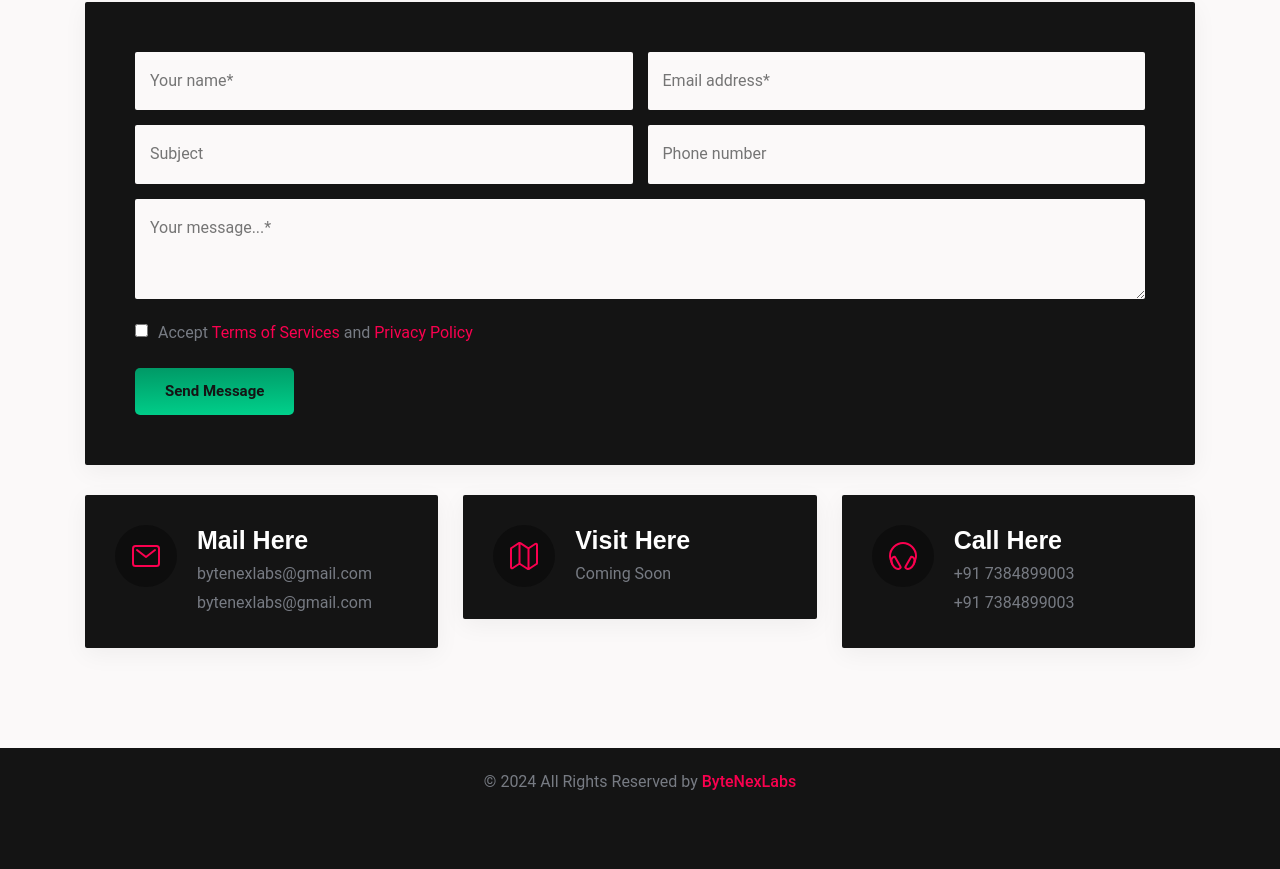
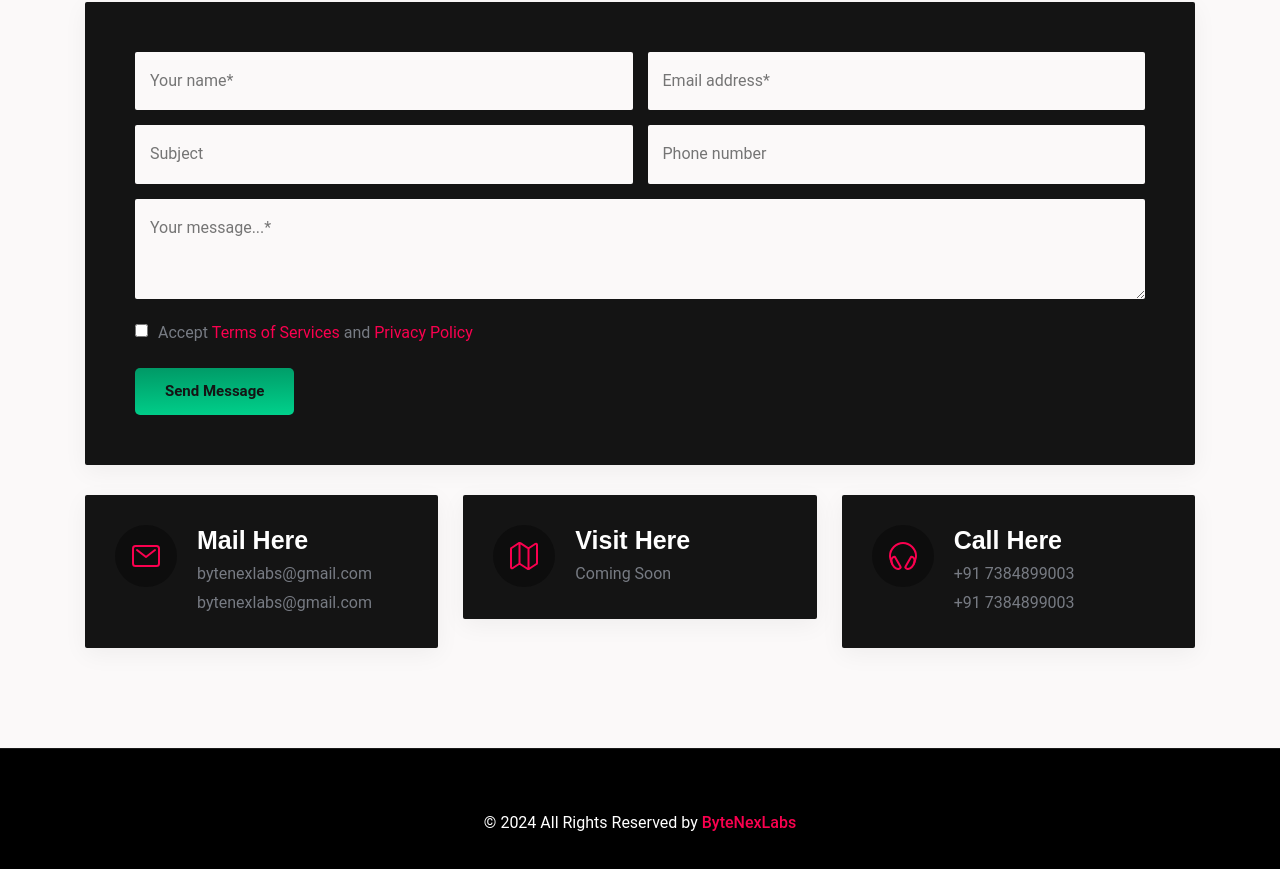
Before and after one commit to ByteNexLabs/ByteNexLabs, a plain HTML site: page index.html in a window 1280 px wide. Shown: the part 5826-6695 px from the top of the page. Before the commit the page ends 6642 px from the top, so only its background shows below. Drawn offline with nearby package versions, Linux system fonts and the light colour scheme.

Commit message:
Update style.css

```diff
--- a/assets/css/style.css
+++ b/assets/css/style.css
@@ -1191,3 +1191,12 @@ textarea.input-field {
 .service-card .card-title {
   color: #ffffff !important;
 }
+.footer {
+  background-color: #000000 !important;
+  border-top: 1px solid rgba(255, 255, 255, 0.1);
+  padding-block: 60px;
+}
+
+.footer-list-title, .copyright {
+  color: #ffffff !important;
+}
```
